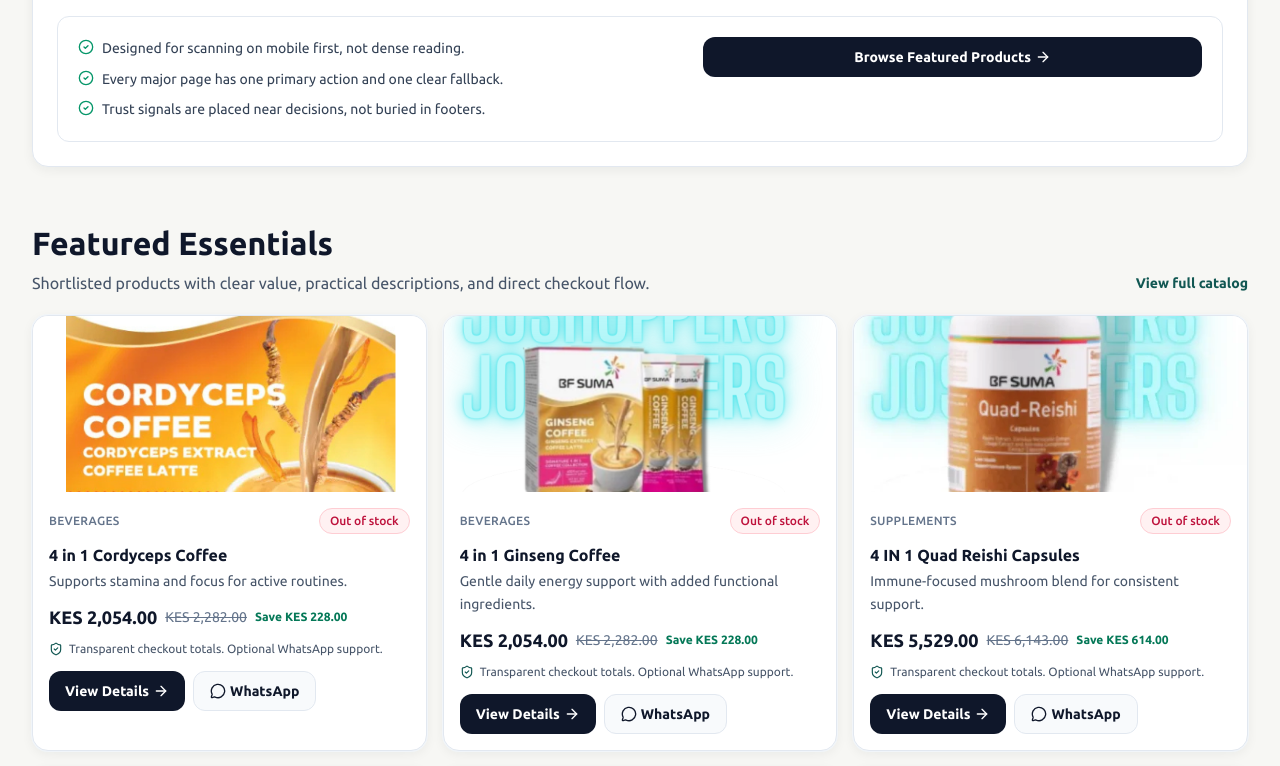
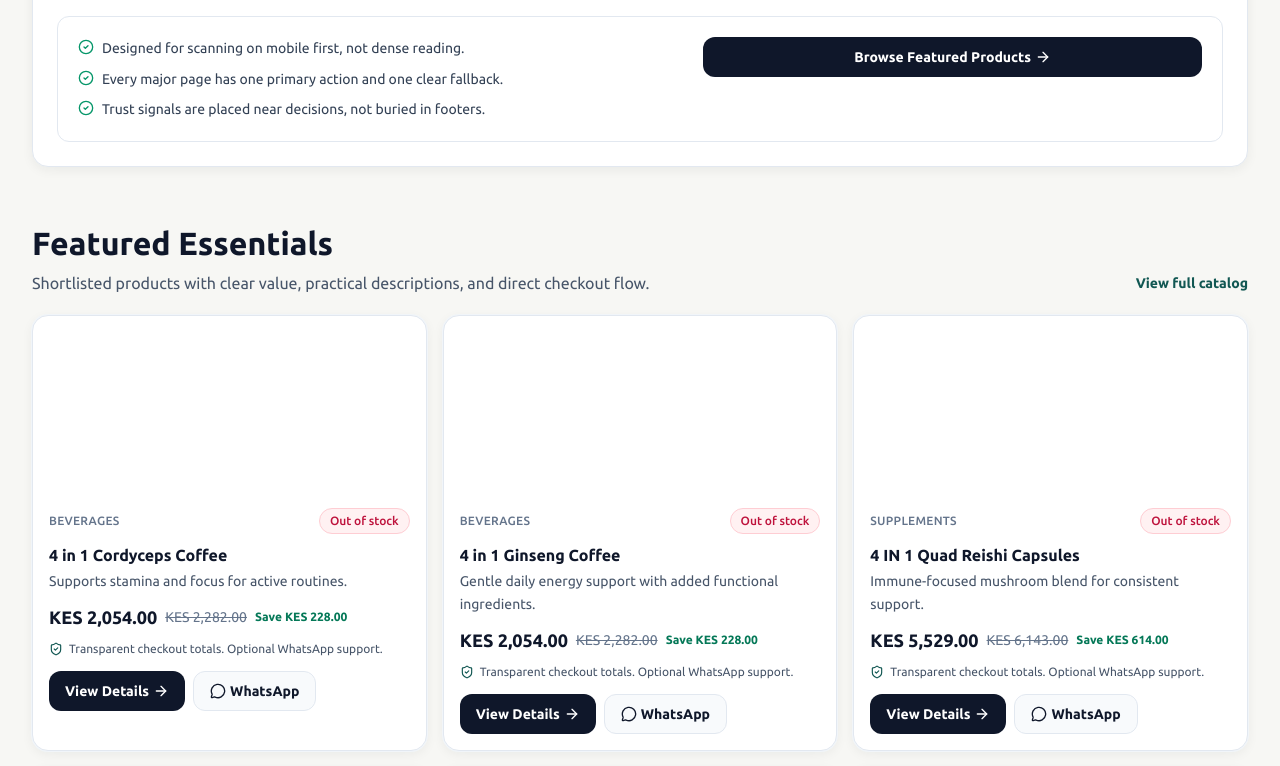
Before and after one commit to kashik09/bf-suma, a Next.js app: page / in a window 1280 px wide. Shown: the part 2000-2766 px from the top of the page. Built offline with nearby package versions, Linux system fonts and the light colour scheme; no server answers; the database is empty.

Commit message:
chore: sync catalog data and storefront content refinements (part 1/2)

```diff
--- a/data/catalog/catalog_manifest.json
+++ b/data/catalog/catalog_manifest.json
@@ -9,7 +9,7 @@
       "https://bfsumakenya.odoo.com/shop"
     ],
     "total_products": 50,
-    "total_with_images": 50
+    "total_with_images": 0
   },
   "categories": [
     {
@@ -100,7 +100,7 @@
       "compare_at_price": 5967,
       "currency": "KES",
       "category_slug": "skincare",
-      "image_url": "https://joshoppers.com/storage/webp-images/bf-suma-youth-essence-facial-cream-540x600.webp",
+      "image_url": null,
       "source": "joshoppers.com"
     },
     {
@@ -111,7 +111,7 @@
       "compare_at_price": 4387,
       "currency": "KES",
       "category_slug": "skincare",
-      "image_url": "https://joshoppers.com/storage/webp-images/bf-suma-youth-essence-lotion-540x600.webp",
+      "image_url": null,
       "source": "joshoppers.com"
     },
     {
@@ -122,7 +122,7 @@
       "compare_at_price": 4738,
       "currency": "KES",
       "category_slug": "skincare",
-      "image_url": "https://joshoppers.com/storage/webp-images/bf-suma-youth-essence-tonner-540x600.webp",
+      "image_url": null,
       "source": "joshoppers.com"
     },
     {
@@ -133,7 +133,7 @@
       "compare_at_price": 3861,
       "currency": "KES",
       "category_slug": "skincare",
-      "image_url": "https://joshoppers.com/storage/webp-images/bf-suma-youth-refreshing-facial-cleanser-540x600.webp",
+      "image_url": null,
       "source": "joshoppers.com"
     },
     {
@@ -144,7 +144,7 @@
       "compare_at_price": 3159,
       "currency": "KES",
       "category_slug": "skincare",
-      "image_url": "https://joshoppers.com/storage/webp-images/bf-suma-youth-essence-facial-mask-540x600.webp",
+      "image_url": null,
       "source": "joshoppers.com"
     },
     {
@@ -155,7 +155,7 @@
       "compare_at_price": 386,
       "currency": "KES",
       "category_slug": "skincare",
-      "image_url": "https://joshoppers.com/storage/webp-images/anatic-540x600.webp",
+      "image_url": null,
       "source": "joshoppers.com"
     },
     {
@@ -166,7 +166,7 @@
       "compare_at_price": null,
       "currency": "KES",
       "category_slug": "skincare",
-      "image_url": "https://joshoppers.com/storage/webp-images/derma-evers-540x600.webp",
+      "image_url": null,
       "source": "joshoppers.com"
     },
     {
@@ -177,7 +177,7 @@
       "compare_at_price": 32000,
       "currency": "KES",
       "category_slug": "anti-aging",
-      "image_url": "https://joshoppers.com/storage/webp-images/nmn-duo-540x600.webp",
+      "image_url": null,
       "source": "joshoppers.com"
     },
     {
@@ -188,7 +188,7 @@
       "compare_at_price": 35000,
       "currency": "KES",
       "category_slug": "anti-aging",
-      "image_url": "https://joshoppers.com/storage/webp-images/nmn-sharp-mind-540x600.webp",
+      "image_url": null,
       "source": "joshoppers.com"
     },
     {
@@ -199,7 +199,7 @@
       "compare_at_price": 25000,
       "currency": "KES",
       "category_slug": "anti-aging",
-      "image_url": "https://joshoppers.com/storage/webp-images/youth-ever-540x600.webp",
+      "image_url": null,
       "source": "joshoppers.com"
     },
     {
@@ -210,7 +210,7 @@
       "compare_at_price": 2633,
       "currency": "KES",
       "category_slug": "beverages",
-      "image_url": "https://joshoppers.com/storage/webp-images/xpower-coffee-540x600.webp",
+      "image_url": null,
       "source": "joshoppers.com"
     },
     {
@@ -221,7 +221,7 @@
       "compare_at_price": 2282,
       "currency": "KES",
       "category_slug": "beverages",
-      "image_url": "https://joshoppers.com/storage/ginseng-coffee-2-540x600.png",
+      "image_url": null,
       "source": "joshoppers.com"
     },
     {
@@ -232,7 +232,7 @@
       "compare_at_price": 2282,
       "currency": "KES",
       "category_slug": "beverages",
-      "image_url": "https://joshoppers.com/storage/reishi-coffee-2-540x600.png",
+      "image_url": null,
       "source": "joshoppers.com"
     },
     {
@@ -243,7 +243,7 @@
       "compare_at_price": 2282,
       "currency": "KES",
       "category_slug": "beverages",
-      "image_url": "https://wellthessentials.co.ke/wp-content/uploads/2025/07/4-in-1-Cordyceps-Coffee.png",
+      "image_url": null,
       "source": "wellthessentials.co.ke"
     },
     {
@@ -254,7 +254,7 @@
       "compare_at_price": 3159,
       "currency": "KES",
       "category_slug": "beverages",
-      "image_url": "https://joshoppers.com/storage/webp-images/relivin-540x600.webp",
+      "image_url": null,
       "source": "joshoppers.com"
     },
     {
@@ -265,7 +265,7 @@
       "compare_at_price": 3159,
       "currency": "KES",
       "category_slug": "beverages",
-      "image_url": "https://joshoppers.com/storage/webp-images/gym-ease-1-540x600.webp",
+      "image_url": null,
       "source": "joshoppers.com"
     },
     {
@@ -276,7 +276,7 @@
       "compare_at_price": 6143,
       "currency": "KES",
       "category_slug": "supplements",
-      "image_url": "https://joshoppers.com/storage/webp-images/quad-rieshi-540x600.webp",
+      "image_url": null,
       "source": "joshoppers.com"
     },
     {
@@ -287,7 +287,7 @@
       "compare_at_price": 10179,
       "currency": "KES",
       "category_slug": "supplements",
-      "image_url": "/catalog-images/placeholder.webp",
+      "image_url": null,
       "source": "bfsumaproducts.co.ke"
     },
     {
@@ -298,7 +298,7 @@
       "compare_at_price": 19305,
       "currency": "KES",
       "category_slug": "supplements",
-      "image_url": "/catalog-images/placeholder.webp",
+      "image_url": null,
       "source": "bfsumaproducts.co.ke"
     },
     {
@@ -309,7 +309,7 @@
       "compare_at_price": 22464,
       "currency": "KES",
       "category_slug": "supplements",
-      "image_url": "/catalog-images/placeholder.webp",
+      "image_url": null,
       "source": "bfsumaproducts.co.ke"
     },
     {
@@ -320,7 +320,7 @@
       "compare_at_price": 5090,
       "currency": "KES",
       "category_slug": "supplements",
-      "image_url": "/catalog-images/placeholder.webp",
+      "image_url": null,
       "source": "bfsumaproducts.co.ke"
     },
     {
@@ -331,7 +331,7 @@
       "compare_at_price": 5265,
       "currency": "KES",
       "category_slug": "supplements",
-      "image_url": "/catalog-images/placeholder.webp",
+      "image_url": null,
       "source": "bfsumaproducts.co.ke"
     },
     {
@@ -342,7 +342,7 @@
       "compare_at_price": 4212,
       "currency": "KES",
       "category_slug": "supplements",
-      "image_url": "/catalog-images/placeholder.webp",
+      "image_url": null,
       "source": "bfsumaproducts.co.ke"
     },
     {
@@ -353,7 +353,7 @@
       "compare_at_price": 3510,
       "currency": "KES",
       "category_slug": "supplements",
-      "image_url": "/catalog-images/placeholder.webp",
+      "image_url": null,
       "source": "bfsumaproducts.co.ke"
     },
     {
@@ -364,7 +364,7 @@
       "compare_at_price": 5265,
       "currency": "KES",
       "category_slug": "supplements",
-      "image_url": "/catalog-images/placeholder.webp",
+      "image_url": null,
       "source": "bfsumaproducts.co.ke"
     },
     {
@@ -375,7 +375,7 @@
       "compare_at_price": 3861,
       "currency": "KES",
       "category_slug": "supplements",
-      "image_url": "/catalog-images/placeholder.webp",
+      "image_url": null,
       "source": "bfsumaproducts.co.ke"
     },
     {
@@ -386,7 +386,7 @@
       "compare_at_price": 4914,
       "currency": "KES",
       "category_slug": "joint-health",
-      "image_url": "https://joshoppers.com/storage/webp-images/gluzo-1-540x600.webp",
+      "image_url": null,
       "source": "joshoppers.com"
     },
     {
@@ -397,7 +397,7 @@
       "compare_at_price": 7020,
       "currency": "KES",
       "category_slug": "joint-health",
-      "image_url": "https://joshoppers.com/storage/webp-images/arthro-xtra-540x600.webp",
+      "image_url": null,
       "source": "joshoppers.com"
     },
     {
@@ -408,7 +408,7 @@
       "compare_at_price": 9828,
       "currency": "KES",
       "category_slug": "joint-health",
-      "image_url": "/catalog-images/placeholder.webp",
+      "image_url": null,
       "source": "bfsumaproducts.co.ke"
     },
     {
@@ -419,7 +419,7 @@
       "compare_at_price": 4036,
       "currency": "KES",
       "category_slug": "bone-health",
-      "image_url": "https://joshoppers.com/storage/webp-images/zaminocal-1-540x600.webp",
+      "image_url": null,
       "source": "joshoppers.com"
     },
     {
@@ -430,7 +430,7 @@
       "compare_at_price": 4212,
       "currency": "KES",
       "category_slug": "bone-health",
-      "image_url": "https://joshoppers.com/storage/webp-images/dr-cow-1-1-540x600.webp",
+      "image_url": null,
       "source": "joshoppers.com"
     },
     {
@@ -441,7 +441,7 @@
       "compare_at_price": 4212,
       "currency": "KES",
       "category_slug": "bone-health",
-      "image_url": "/catalog-images/placeholder.webp",
+      "image_url": null,
       "source": "bfsumaproducts.co.ke"
     },
     {
@@ -452,7 +452,7 @@
       "compare_at_price": 2106,
       "currency": "KES",
       "category_slug": "digestive-health",
-      "image_url": "https://joshoppers.com/storage/webp-images/nt-diorr-540x600.webp",
+      "image_url": null,
       "source": "joshoppers.com"
     },
     {
@@ -463,7 +463,7 @@
       "compare_at_price": 3861,
       "currency": "KES",
       "category_slug": "digestive-health",
-      "image_url": "https://joshoppers.com/storage/webp-images/novel-depile-540x600.webp",
+      "image_url": null,
       "source": "joshoppers.com"
     },
     {
@@ -474,7 +474,7 @@
       "compare_at_price": 5090,
       "currency": "KES",
       "category_slug": "digestive-health",
-      "image_url": "https://joshoppers.com/storage/webp-images/consiti-relax-540x600.webp",
+      "image_url": null,
       "source": "joshoppers.com"
     },
     {
@@ -485,7 +485,7 @@
       "compare_at_price": 5350,
       "currency": "KES",
       "category_slug": "digestive-health",
-      "image_url": "https://joshoppers.com/storage/webp-images/probio3-540x600.webp",
+      "image_url": null,
       "source": "joshoppers.com"
     },
     {
@@ -496,7 +496,7 @@
       "compare_at_price": 2106,
       "currency": "KES",
       "category_slug": "personal-care",
-      "image_url": "https://joshoppers.com/storage/webp-images/cool-rool-540x600.webp",
+      "image_url": null,
       "source": "joshoppers.com"
     },
     {
@@ -507,7 +507,7 @@
       "compare_at_price": 965,
       "currency": "KES",
       "category_slug": "personal-care",
-      "image_url": "https://joshoppers.com/storage/webp-images/dr-ts-toothpaste-540x600.webp",
+      "image_url": null,
       "source": "joshoppers.com"
     },
     {
@@ -518,7 +518,7 @@
       "compare_at_price": 3510,
       "currency": "KES",
       "category_slug": "weight-management",
-      "image_url": "https://joshoppers.com/storage/webp-images/gym-effect-2-540x600.webp",
+      "image_url": null,
       "source": "joshoppers.com"
     },
     {
@@ -529,7 +529,7 @@
       "compare_at_price": 9126,
       "currency": "KES",
       "category_slug": "weight-management",
-      "image_url": "/catalog-images/placeholder.webp",
+      "image_url": null,
       "source": "bfsumaproducts.co.ke"
     },
     {
@@ -540,7 +540,7 @@
       "compare_at_price": 1931,
       "currency": "KES",
       "category_slug": "womens-health",
-      "image_url": "https://joshoppers.com/storage/webp-images/femicare-540x600.webp",
+      "image_url": null,
       "source": "joshoppers.com"
     },
     {
@@ -551,7 +551,7 @@
       "compare_at_price": 5265,
       "currency": "KES",
       "category_slug": "womens-health",
-      "image_url": "/catalog-images/placeholder.webp",
+      "image_url": null,
       "source": "bfsumaproducts.co.ke"
     },
     {
@@ -562,7 +562,7 @@
       "compare_at_price": 5616,
       "currency": "KES",
       "category_slug": "womens-health",
-      "image_url": "/catalog-images/placeholder.webp",
+      "image_url": null,
       "source": "bfsumaproducts.co.ke"
     },
     {
@@ -573,7 +573,7 @@
       "compare_at_price": 7020,
       "currency": "KES",
       "category_slug": "womens-health",
-      "image_url": "/catalog-images/placeholder.webp",
+      "image_url": null,
       "source": "bfsumaproducts.co.ke"
     },
     {
@@ -584,7 +584,7 @@
       "compare_at_price": 7371,
       "currency": "KES",
       "category_slug": "mens-health",
-      "image_url": "/catalog-images/placeholder.webp",
+      "image_url": null,
       "source": "bfsumaproducts.co.ke"
     },
     {
@@ -595,7 +595,7 @@
       "compare_at_price": 4212,
       "currency": "KES",
       "category_slug": "mens-health",
-      "image_url": "/catalog-images/placeholder.webp",
+      "image_url": null,
       "source": "bfsumaproducts.co.ke"
     },
     {
@@ -606,7 +606,7 @@
       "compare_at_price": 4388,
       "currency": "KES",
       "category_slug": "brain-health",
-      "image_url": "https://joshoppers.com/storage/webp-images/cere-brain-540x600.webp",
+      "image_url": null,
       "source": "joshoppers.com"
     },
     {
@@ -617,7 +617,7 @@
       "compare_at_price": 3510,
       "currency": "KES",
       "category_slug": "detox",
-      "image_url": "https://joshoppers.com/storage/webp-images/detoxilive-540x600.webp",
+      "image_url": null,
       "source": "joshoppers.com"
     },
     {
@@ -628,7 +628,7 @@
       "compare_at_price": null,
       "currency": "KES",
       "category_slug": "supplements",
-      "image_url": "/catalog-images/placeholder.webp",
+      "image_url": null,
       "source": "bfsumakenya.odoo.com"
     },
     {
@@ -639,7 +639,7 @@
       "compare_at_price": null,
       "currency": "KES",
       "category_slug": "personal-care",
-      "image_url": "/catalog-images/placeholder.webp",
+      "image_url": null,
       "source": "bfsumakenya.odoo.com"
     }
   ],
--- a/src/components/storefront/cart-panel.tsx
+++ b/src/components/storefront/cart-panel.tsx
@@ -45,7 +45,7 @@
           return (
             <div className="rounded-2xl border border-slate-200 bg-white p-4 shadow-soft" key={item.product_id}>
               <div className="flex items-start gap-4">
-                <div className="h-20 w-20 rounded-lg border border-slate-200 bg-cover bg-center" style={{ backgroundImage: `url(${item.image_url})` }} />
+                <div className="h-20 w-20 rounded-lg border border-slate-200 bg-[linear-gradient(145deg,_#f8fafc_0%,_#e2e8f0_100%)]" />
                 <div className="flex-1 space-y-2">
                   <h3 className="text-sm font-semibold text-slate-900">{item.name}</h3>
                   <p className="text-sm text-slate-500">{formatCurrency(item.price, item.currency)}</p>
--- a/src/components/storefront/category-grid.tsx
+++ b/src/components/storefront/category-grid.tsx
@@ -12,10 +12,7 @@
           key={category.id}
         >
           <Card className="h-full overflow-hidden rounded-2xl p-0 ring-1 ring-slate-100 transition hover:-translate-y-0.5 hover:shadow-card hover:ring-brand-100">
-            <div
-              className="h-28 w-full bg-cover bg-center"
-              style={{ backgroundImage: `url(${category.image_url || "/catalog-images/placeholder.webp"})` }}
-            />
+            <div className="h-28 w-full bg-[linear-gradient(145deg,_#f1f5f9_0%,_#e2e8f0_100%)]" />
             <div className="space-y-1 p-4">
               <h3 className="text-base font-semibold text-slate-900">{category.name}</h3>
               <p className="line-clamp-2 text-sm text-slate-600">{category.description}</p>
--- a/src/components/storefront/hero.tsx
+++ b/src/components/storefront/hero.tsx
@@ -64,10 +64,7 @@
 
         <div className="space-y-3.5 md:space-y-4">
           <div className="overflow-hidden rounded-2xl border border-slate-200 bg-white shadow-card">
-            <div
-              className="h-56 w-full bg-cover bg-center sm:h-64 md:h-72"
-              style={{ backgroundImage: "url('/catalog-images/joshoppers.com/youth-essence-facial-cream.webp')" }}
-            />
+            <div className="h-56 w-full bg-[linear-gradient(145deg,_#f1f5f9_0%,_#e2e8f0_45%,_#cbd5e1_100%)] sm:h-64 md:h-72" />
             <div className="space-y-2 p-4 sm:p-5">
               <p className="text-xs font-semibold uppercase tracking-wide text-brand-700">Built for decision confidence</p>
               <p className="text-sm text-slate-700">
```
Also changed, not shown: data/catalog/catalog_products.normalized.json (+50 -150 lines).
